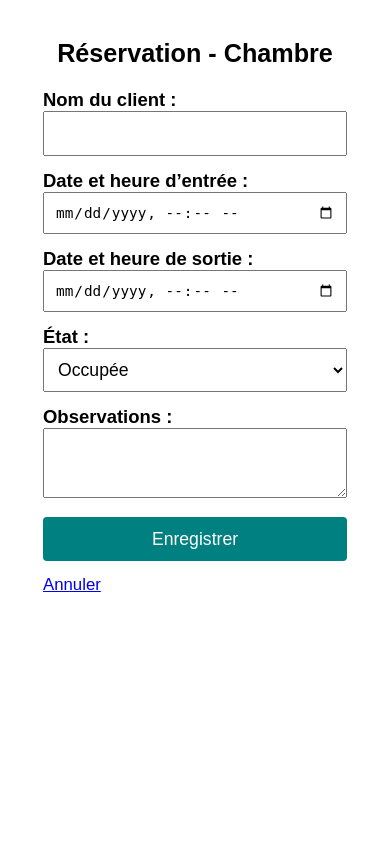
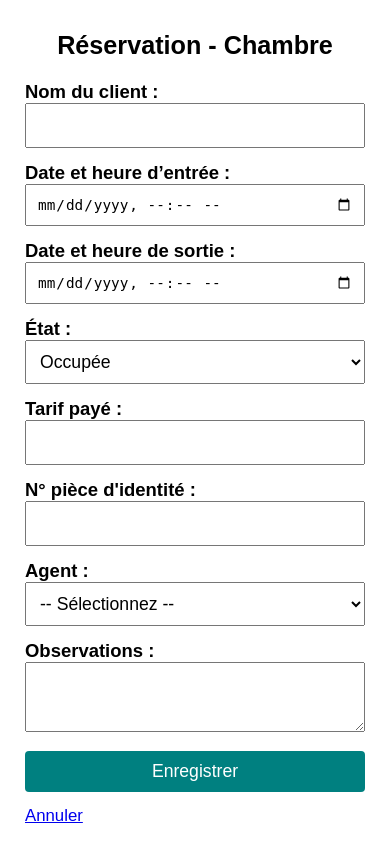
Before and after one commit to IbrahimaDIOUF33/Soneva_chambres-flask, a Flask app: template App/templates/reservation.html in a window 390 px wide. Run offline with Flask 3, Linux system fonts and the light colour scheme; the template is opened without the code that fills it, so the values that code supplies are empty; some libraries are stand-ins or nearby versions.

Commit message:
✨ Ajout des champs tarif, identite, agent + carte détail mobile responsive

```diff
--- a/App/App.py
+++ b/App/App.py
@@ -2,12 +2,11 @@ from flask import Flask, render_template, request, redirect, url_for, flash
 import psycopg2
 import psycopg2.extras
 import os
-from datetime import datetime, timedelta
+from datetime import datetime
 
 DATABASE_URL = os.environ.get("DATABASE_URL")
 if not DATABASE_URL:
     raise RuntimeError("❌ DATABASE_URL non défini. Ce script ne peut être lancé qu'en ligne (Render).")
-
 
 app = Flask(__name__)
 app.secret_key = "secret123"
@@ -30,7 +29,10 @@ def init_db():
         client TEXT,
         datetime_debut TEXT,
         datetime_fin TEXT,
-        observations TEXT
+        observations TEXT,
+        tarif NUMERIC,
+        identite TEXT,
+        agent TEXT
     )
     ''')
 
@@ -53,9 +55,7 @@ def get_chambres():
     now = datetime.now()
     conn = psycopg2.connect(DATABASE_URL)
     cursor = conn.cursor(cursor_factory=psycopg2.extras.RealDictCursor)
-    #cursor.execute("SELECT * FROM chambres")
     cursor.execute("SELECT * FROM chambres ORDER BY numero ASC")
-
     rows = cursor.fetchall()
     conn.close()
 
@@ -75,7 +75,6 @@ def get_chambres():
 
         if c["etat"] == "libre":
             c["status_color"] = "lightgreen"
-
         elif c["etat"] == "reservee":
             if debut and fin:
                 if fin < now:
@@ -85,7 +84,6 @@ def get_chambres():
                     c["status_color"] = "gray"
                     delta = fin - now
                     c["temps_restant"] = format_duree(delta)
-
         elif c["etat"] == "occupee":
             if debut and fin:
                 if now <= fin:
@@ -114,12 +112,16 @@ def reserver(id):
         debut = request.form['datetime_debut']
         fin = request.form['datetime_fin']
         etat = request.form['etat']
+        tarif = request.form.get('tarif') or None
+        identite = request.form.get('identite') or None
+        agent = request.form.get('agent') or None
         observations = request.form.get('observations', '')
 
         cursor.execute('''
-            UPDATE chambres SET client = %s, datetime_debut = %s, datetime_fin = %s, etat = %s, observations = %s
+            UPDATE chambres SET client = %s, datetime_debut = %s, datetime_fin = %s, etat = %s,
+                               tarif = %s, identite = %s, agent = %s, observations = %s
             WHERE id = %s
-        ''', (client, debut, fin, etat, observations, id))
+        ''', (client, debut, fin, etat, tarif, identite, agent, observations, id))
 
         conn.commit()
         conn.close()
@@ -142,7 +144,10 @@ def liberer(id):
             client = NULL,
             datetime_debut = NULL,
             datetime_fin = NULL,
-            observations = NULL
+            observations = NULL,
+            tarif = NULL,
+            identite = NULL,
+            agent = NULL
         WHERE id = %s
     ''', (id,))
 
@@ -188,7 +193,11 @@ def reservation_rapide(id):
             client = %s,
             datetime_debut = %s,
             datetime_fin = %s,
-            etat = %s
+            etat = %s,
+            tarif = NULL,
+            identite = NULL,
+            agent = NULL,
+            observations = NULL
         WHERE id = %s
     ''', (client, datetime_debut_str, datetime_fin_str, etat, id))
 
--- a/App/static/style.css
+++ b/App/static/style.css
@@ -2,6 +2,7 @@ body {
     font-family: sans-serif;
     padding: 10px;
     font-size: 16px;
+    margin: 0;
 }
 
 table {
@@ -119,28 +92,8 @@ tr[style*="gray"] td,
 tr[style*="lightgray"] td  { background-color: #efefef !important; }
 tr[style*="red"] td        { background-color: #ffcccc !important; }
 
-/* Formulaire général */
-form input,
-form select,
-form textarea,
-form button {
-    font-size: 1em;
-    width: 100%;
-    max-width: 100%;
-    padding: 8px;
-    box-sizing: border-box;
-    margin-bottom: 12px;
-}
-
-@media (max-width: 600px) {
-    form {
-        padding: 0 10px;
-    }
-}
-
-/* Responsive : affichage mobile */
+/* Masque les colonnes pour mobile */
 @media (max-width: 700px) {
-    /* Réduit les colonnes du tableau */
     td:nth-child(3),
     td:nth-child(4),
     td:nth-child(5),
@@ -152,50 +105,11 @@ form button {
         display: none;
     }
 
-    .cartes-chambres {
-        display: block;
-    }
-
     .form-rapide {
         flex-direction: column;
     }
-}
 
-/* Desktop : masque les cartes */
-@media (min-width: 701px) {
-    .cartes-chambres {
-        display: none;
+    .modal-content {
+        font-size: 1em;
     }
 }
-
-@media (max-width: 700px) {
-    .ligne-mobile {
-        display: table-row;
-    }
-
-    .details-carte {
-        background-color: #f9f9f9;
-        padding: 8px;
-        border: 1px solid #ccc;
-        border-radius: 4px;
-        transition: all 0.3s ease;
-    }
-}
-
-/* Bouton détails */
-.btn-details {
-    padding: 6px 12px;
-    background-color: #008080;
-    color: white;
-    border: none;
-    border-radius: 4px;
-    font-size: 0.9em;
-    cursor: pointer;
-    margin-top: 6px;
-}
-
-/* Accessibilité mobile */
-button, .btn {
-    min-height: 44px;
-    min-width: 44px;
-}
--- a/App/templates/reservation.html
+++ b/App/templates/reservation.html
@@ -52,15 +52,9 @@
     </style>
 
     <meta name="viewport" content="width=device-width, initial-scale=1.0, maximum-scale=1.0, user-scalable=no">
-
     <link rel="manifest" href="{{ url_for('static', filename='manifest.json') }}">
     <link rel="icon" href="{{ url_for('static', filename='icons/icon-192.png') }}">
     <meta name="theme-color" content="#008080">
-
-
-
-
-
 </head>
 <body>
     <h2 style="text-align: center;">Réservation - Chambre {{ chambre.numero }}</h2>
@@ -91,8 +85,23 @@
 
             <label for="etat">État :</label>
             <select name="etat" id="etat">
-                <option value="occupée" {% if chambre.etat == 'occupée' %}selected{% endif %}>Occupée</option>
-                <option value="reservée" {% if chambre.etat == 'reservée' %}selected{% endif %}>Réservée</option>
+                <option value="occupee" {% if chambre.etat == 'occupee' %}selected{% endif %}>Occupée</option>
+                <option value="reservee" {% if chambre.etat == 'reservee' %}selected{% endif %}>Réservée</option>
+            </select>
+
+            <label for="tarif">Tarif payé :</label>
+            <input type="number" name="tarif" id="tarif" value="{{ chambre.tarif or '' }}" required>
+
+            <label for="identite">N° pièce d'identité :</label>
+            <input type="text" name="identite" id="identite" value="{{ chambre.identite or '' }}">
+
+            <label for="agent">Agent :</label>
+            <select name="agent" id="agent" required>
+                <option value="">-- Sélectionnez --</option>
+                <option value="Adiouma" {% if chambre.agent == 'Adiouma' %}selected{% endif %}>Adiouma</option>
+                <option value="Aliou" {% if chambre.agent == 'Aliou' %}selected{% endif %}>Aliou</option>
+                <option value="Mariama" {% if chambre.agent == 'Mariama' %}selected{% endif %}>Mariama</option>
+                <option value="Ibrahima" {% if chambre.agent == 'Ibrahima' %}selected{% endif %}>Ibrahima</option>
             </select>
 
             <label for="observations">Observations :</label>
```
Also changed, not shown: other parts of App/static/style.css (+36 -64 lines), App/templates/index.html (+23 -49 lines).
